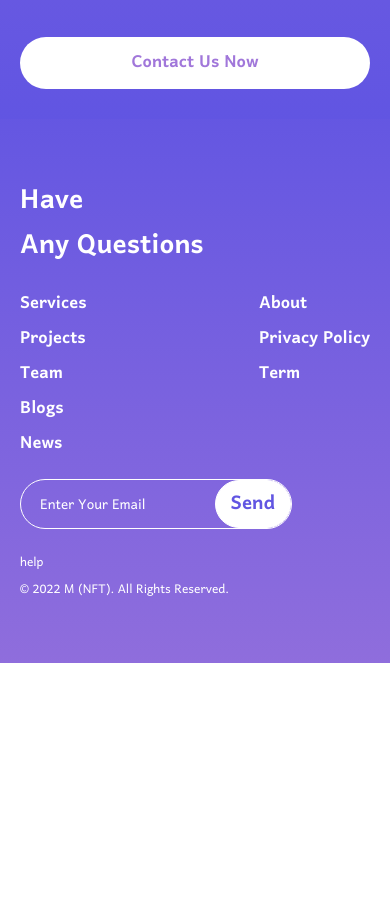
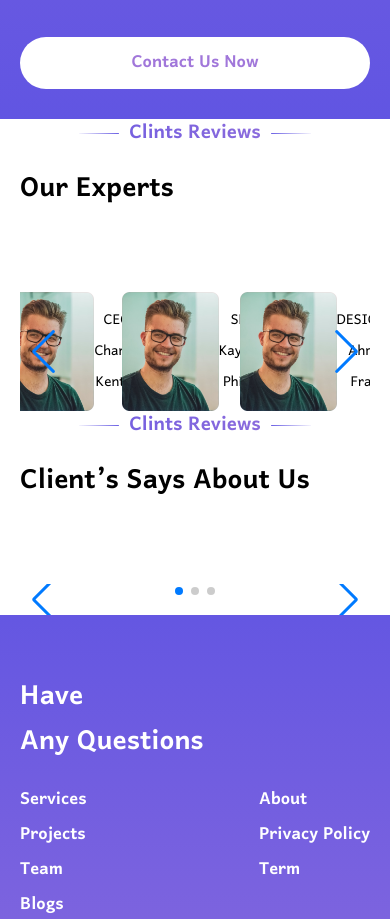
Before and after one commit to SunilTmb/landingpage-12, a plain HTML site: page index.html in a window 390 px wide. Shown: the part 6221-7140 px from the top of the page. Before the commit the page ends 6884 px from the top, so only its background shows below. Drawn offline with nearby package versions, Linux system fonts and the light colour scheme.

Commit message:
workng on client review section

```diff
--- a/assets/style/_client-review.scss
+++ b/assets/style/_client-review.scss
@@ -1,14 +1,64 @@
 /*======= Client Review Section css start =======*/
 
+.client_reviews {
+  .l_line {
+    display: none;
+  }
+}
+.review_heading {
+  margin: 20px auto 80px;
+}
 /*======= Our Experts Part =======*/
+
+/*======= Our Expert Swiper =======*/
+
+.swiper {
+  width: 100%;
+  height: 100%;
+}
+
+.swiper-slide {
+  text-align: center;
+  font-size: 18px;
+  background: #fff;
+
+  /* Center slide text vertically */
+  display: -webkit-box;
+  display: -ms-flexbox;
+  display: -webkit-flex;
+  display: flex;
+  -webkit-box-pack: center;
+  -ms-flex-pack: center;
+  -webkit-justify-content: center;
+  justify-content: center;
+  -webkit-box-align: center;
+  -ms-flex-align: center;
+  -webkit-align-items: center;
+  align-items: center;
+}
+
+.swiper-slide img {
+  display: block;
+  width: 100%;
+  height: 100%;
+  object-fit: cover;
+}
 
 /*======= Review About Us Part=======*/
 
 /*======= RESPONSIVE START =======*/
 /*======= Client Review Section Responsive start =======*/
 
-/*==== Responsive at 1024 ====*/
-@media only screen and (max-width: 1024px) {
+/*==== Responsive at 1200 ====*/
+@media only screen and (max-width: 1200px) {
+}
+/*==== Responsive at 768 ====*/
+@media only screen and (max-width: 768px) {
+  .client_reviews {
+    .l_line {
+      display: block;
+    }
+  }
 }
 
 /*======= Client Review Section css End =======*/
--- a/index.html
+++ b/index.html
@@ -6,8 +6,15 @@
   <meta http-equiv="X-UA-Compatible" content="IE=edge" />
   <meta name="viewport" content="width=device-width, initial-scale=1.0" />
   <title>Landingpage-12</title>
+
+  <!-- font stylesheet -->
   <link href="assets/font/stylesheet.css" rel="stylesheet" />
+
+  <!-- Local css stylesheet -->
   <link href="assets/style/style.css" rel="stylesheet" />
+
+  <!-- JS stylesheet for swiper-bundle -->
+  <link rel="stylesheet" href="https://cdn.jsdelivr.net/npm/swiper/swiper-bundle.min.css" />
 </head>
 
 <body>
@@ -324,15 +331,91 @@
   <!--========================================-->
 
   <!--===== Client Review Section Start =====-->
-  <section>
+  <section class="client_reviews">
     <!--===== Our Expert Part =====-->
-    <div class="Our Expert">
+    <div class="Our_Expert">
+      <div class="container">
+        <div class="client_review_header">
+          <p class="common_heading">
+            <span class="line l_line"></span>Clints Reviews
+            <span class="line r_line"></span>
+          </p>
+          <h2 class="heading-2 review_heading">
+            Our Experts
+          </h2>
+        </div>
 
+        <!-- Our Expert Swiper -->
+        <div class="swiper mySwiper">
+          <div class="swiper-wrapper expert_swiper_wrapper">
+            <div class="swiper-slide expert_slide">
+              <img src="assets/img/ceo-1.jpg" alt="image">
+              <div>
+                <p>COO</p>
+                <p>Jaylon Calzoni</p>
+              </div>
+            </div>
+            <div class="swiper-slide expert_slide">
+              <img src="assets/img/ceo-1.jpg" alt="image">
+              <div>
+                <p>CEO</p>
+                <p>Charlie Kenter</p>
+              </div>
+            </div>
+            <div class="swiper-slide expert_slide">
+              <img src="assets/img/ceo-1.jpg" alt="image">
+              <div>
+                <p>SEO</p>
+                <p>Kaylynn Philips</p>
+              </div>
+            </div>
+            <div class="swiper-slide expert_slide">
+              <img src="assets/img/ceo-1.jpg" alt="image">
+              <div>
+                <p>DESIGNER</p>
+                <p>Ahmad Franci</p>
+              </div>
+            </div>
+          </div>
+          <div class="swiper-button-next"></div>
+          <div class="swiper-button-prev"></div>
+          <!-- <div class="swiper-pagination"></div> -->
+        </div>
+      </div>
     </div>
 
     <!--===== Review About Us Part =====-->
-    <div>
 
+    <div class="review_about_us">
+      <div class="container">
+        <div class="client_review_header">
+          <p class="common_heading">
+            <span class="line l_line"></span>Clints Reviews
+            <span class="line r_line"></span>
+          </p>
+          <h2 class="heading-2 review_heading">
+            Client’s Says About Us
+          </h2>
+        </div>
+
+        <!-- Our Review About Us Swiper -->
+        <div class="swiper mySwiper">
+          <div class="swiper-wrapper">
+            <div class="swiper-slide">Slide 1</div>
+            <div class="swiper-slide">Slide 2</div>
+            <div class="swiper-slide">Slide 3</div>
+            <div class="swiper-slide">Slide 4</div>
+            <div class="swiper-slide">Slide 5</div>
+            <div class="swiper-slide">Slide 6</div>
+            <div class="swiper-slide">Slide 7</div>
+            <div class="swiper-slide">Slide 8</div>
+            <div class="swiper-slide">Slide 9</div>
+          </div>
+          <div class="swiper-button-next"></div>
+          <div class="swiper-button-prev"></div>
+          <div class="swiper-pagination"></div>
+        </div>
+      </div>
     </div>
 
   </section>
@@ -377,6 +460,8 @@
       </div>
     </div>
   </footer>
+  <!-- Swiper JS -->
+  <script src="https://cdn.jsdelivr.net/npm/swiper/swiper-bundle.min.js"></script>
 
   <script>
     let navList = document.querySelector(".nav_list");
@@ -397,8 +482,22 @@
       }
     });
 
-    // Background Gradiant Color Js Code
-    let Card = document.querySelectorAll(".service_card");
+    // <!-- Initialize Swiper -->
+    var swiper = new Swiper(".mySwiper", {
+      slidesPerView: 3,
+      spaceBetween: 30,
+      slidesPerGroup: 4,
+      loop: true,
+      loopFillGroupWithBlank: true,
+      pagination: {
+        el: ".swiper-pagination",
+        clickable: true,
+      },
+      navigation: {
+        nextEl: ".swiper-button-next",
+        prevEl: ".swiper-button-prev",
+      },
+    });
   </script>
 </body>
 
```
Also changed, not shown: assets/img/ceo-1.jpg (added), assets/img/ceo-2.jpg (added), assets/img/ceo-3.jpg (added), assets/img/designer.jpg (added), assets/style/style.css, 1 other file.
